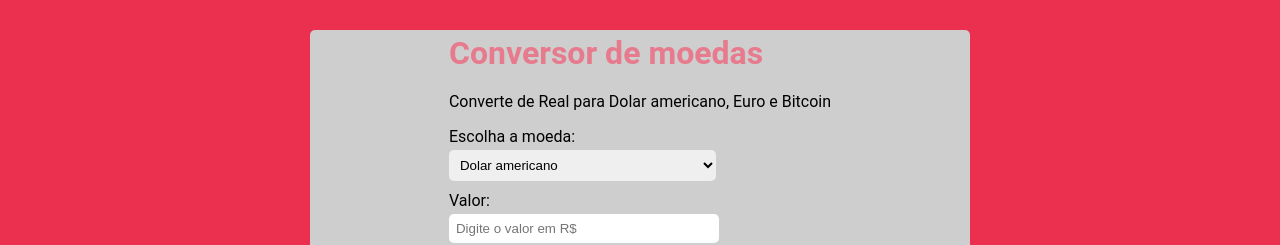
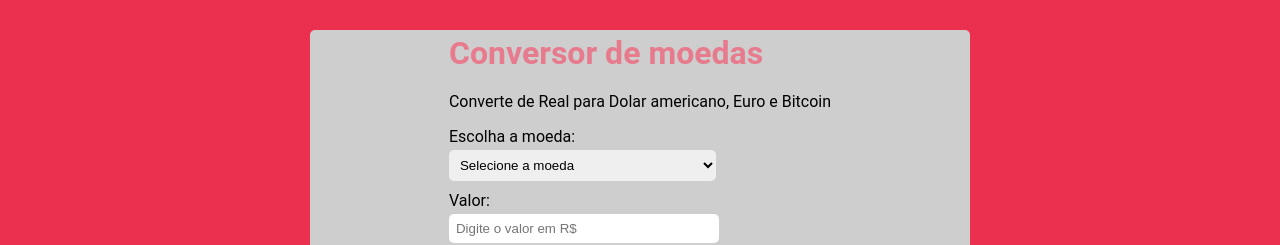
Before and after one commit to EsdrasOliver/conversor-moedas, a React (Vite) app: page / in a window 1280 px wide. Shown: the top 245 px of the page. Built offline with nearby package versions, Linux system fonts and the light colour scheme.

Commit message:
arranging select

```diff
--- a/src/components/Form/index.jsx
+++ b/src/components/Form/index.jsx
@@ -56,10 +56,11 @@ export function Form() {
                   name="moeda"
                   id="moeda"
                   required
+                  defaultValue={"Selecione a moeda"}
                   onChange={(e) => setMoedaSelected(e.target.value)}
                 >
                   <option disabled value="Selecione a moeda">Selecione a moeda</option>
-                  <option selected value="USD">Dolar americano</option>
+                  <option value="USD">Dolar americano</option>
                   <option value="EUR">Euro</option>
                   <option value="BTC">Bitcoin</option>
                 </select> <br/>
```
